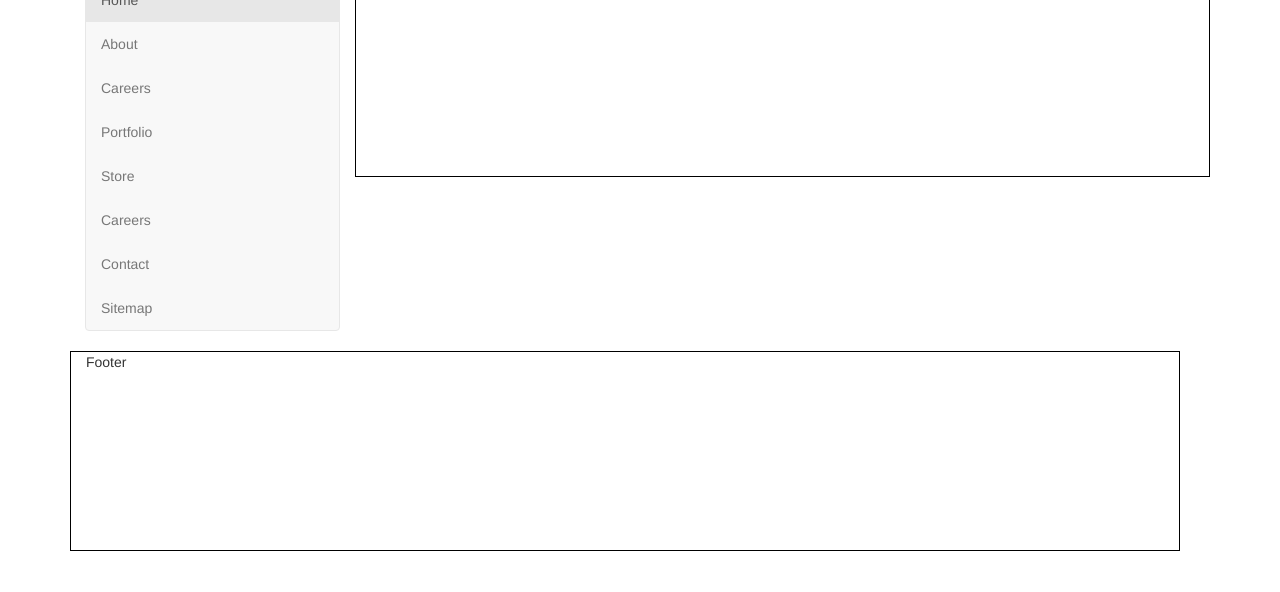
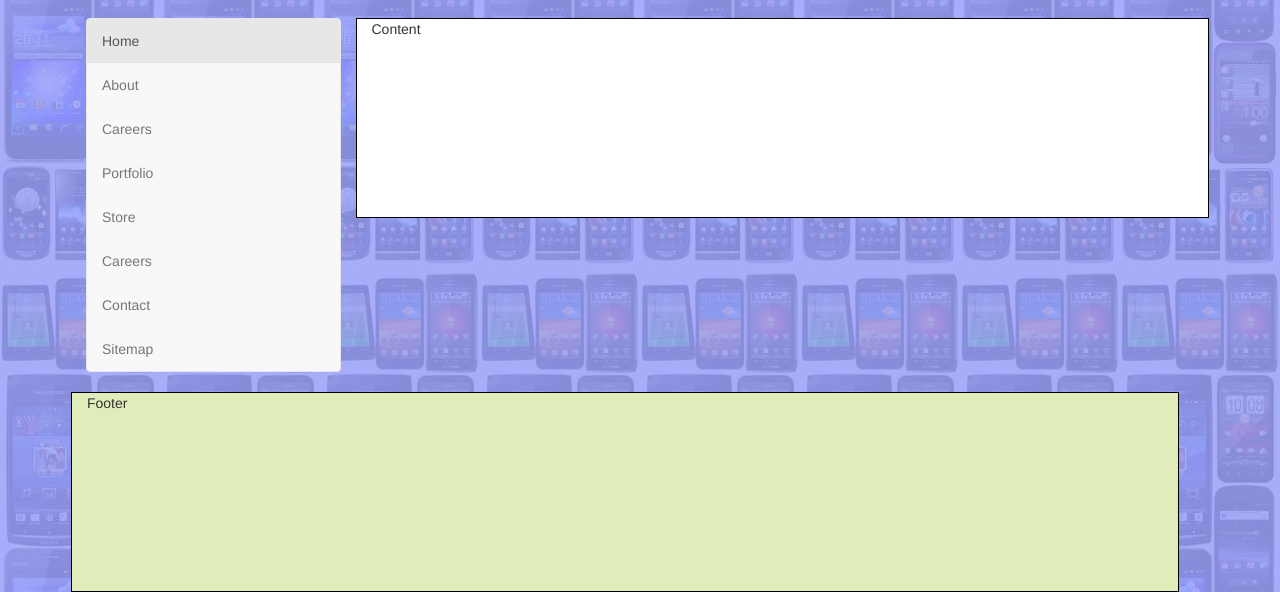
Before and after one commit to gareththomasnz/Bootstrap1, a plain HTML site: page index.html in a window 1280 px wide. Shown: the part 294-886 px from the top of the page. Before the commit the page ends 845 px from the top, so only its background shows below. Drawn offline with nearby package versions, Linux system fonts and the light colour scheme.

Commit message:
seventh commit

```diff
--- a/css/style.css
+++ b/css/style.css
@@ -1,3 +1,23 @@
+html body {
+        background-image:url('../img/bg.jpg');
+        background-position:0 0;
+        background-repeat:repeat;
+ }
+.container{
+    margin-top:40px;
+}
+
+footer{
+    background-color:#E1ECBB;
+}
+.divcol{
+    border:1px solid black;
+    height:200px
+}
+.content{
+    background-color:white;
+}
+
 /* make sidebar nav vertical */
 @media (min-width: 768px) {
   .sidebar-nav .navbar .navbar-collapse {
--- a/index.html
+++ b/index.html
@@ -6,17 +6,11 @@
     <meta http-equiv="X-UA-Compatible" content="IE=edge">
     <meta name="viewport" content="width=device-width, initial-scale=1">
     <!-- The above 3 meta tags *must* come first in the head; any other head content must come *after* these tags -->
-    <title>Bootstrap 101 Template</title>
+    <title>Bootstrap Track-n-Test</title>
 
     <!-- Bootstrap -->
     <link href="css/bootstrap.css" rel="stylesheet">
     <link href="css/style.css" rel="stylesheet">
-        <style>
-            .divcol{
-                border:1px solid black;
-                height:200px;
-            }
-        </style>
     <!-- HTML5 shim and Respond.js for IE8 support of HTML5 elements and media queries -->
     <!-- WARNING: Respond.js doesn't work if you view the page via file:// -->
     <!--[if lt IE 9]>
@@ -25,7 +19,7 @@
     <![endif]-->
   </head>
   <body>
-    <section class="container">
+    <section class="container divcol">
         <div class="container-fluid">
             <div class="row divcol col-md-12">Header</div>
 
@@ -49,7 +43,7 @@
                     </div>
             </nav>
             <div class="row">
-                    <div class="col-sm-3">
+                    <div class="col-md-3">
                       <div class="sidebar-nav">
                         <div class="navbar navbar-default" role="navigation">
                           <div class="navbar-header">
@@ -90,7 +84,7 @@
                         </div>
                       </div>
                     </div>
-                <div class="col-md-9 divcol">Content</div>
+                <section class="col-md-9 divcol content">Content</section>
             </div>
 
             <footer class="row divcol col-md-12">Footer</footer>
```
Also changed, not shown: img/bg.jpg (added).
